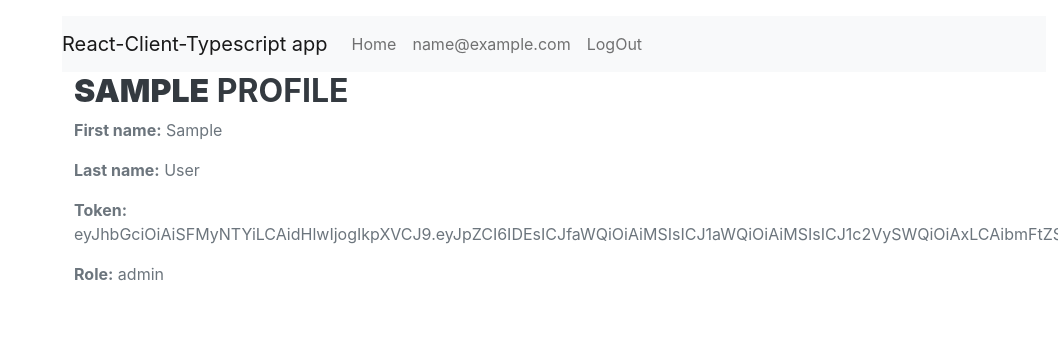
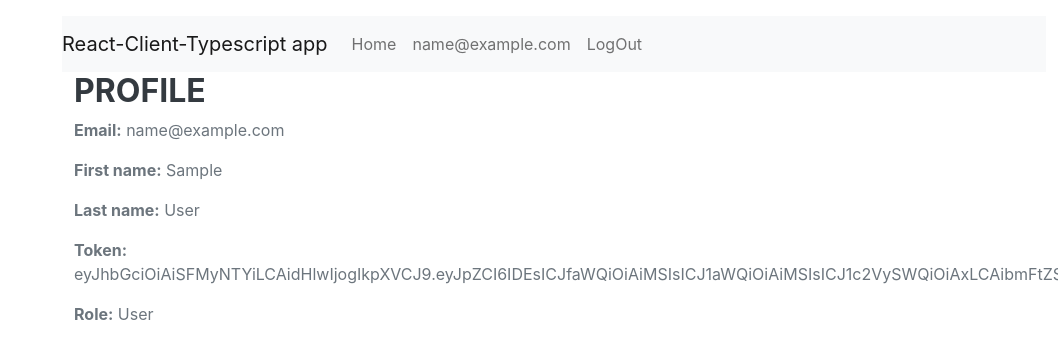
Before and after one commit to stancu-mihai/react-client-typescript-old, a React (Create React App) app: page /profile in a window 1280 px wide. Shown: the top 358 px of the page, without its empty margins (222-1280 px from the left). Built offline with nearby package versions, Linux system fonts and the light colour scheme; sample sign-in values are in the browser's storage; a web font is replaced by a local one.

Commit message:
Replaces username with email in /profile

```diff
--- a/src/components/Profile/Profile.tsx
+++ b/src/components/Profile/Profile.tsx
@@ -12,9 +12,12 @@ const Profile = () => {
     <div className="container">
       <header className="jumbotron">
         <h3>
-          <strong>{user.username}</strong> Profile
+          Profile
         </h3>
       </header>
+      <p>
+        <strong>Email:</strong> {user.email}
+      </p>
       <p>
         <strong>First name:</strong> {user.firstName}
       </p>
@@ -25,7 +28,7 @@ const Profile = () => {
         <strong>Token:</strong> {user.token}
       </p>
       <p>
-        <strong>Role:</strong> {user.role}
+        <strong>Role:</strong> {user.role === 1? "Admin" : "User"}
       </p>
     </div>
   );
```
